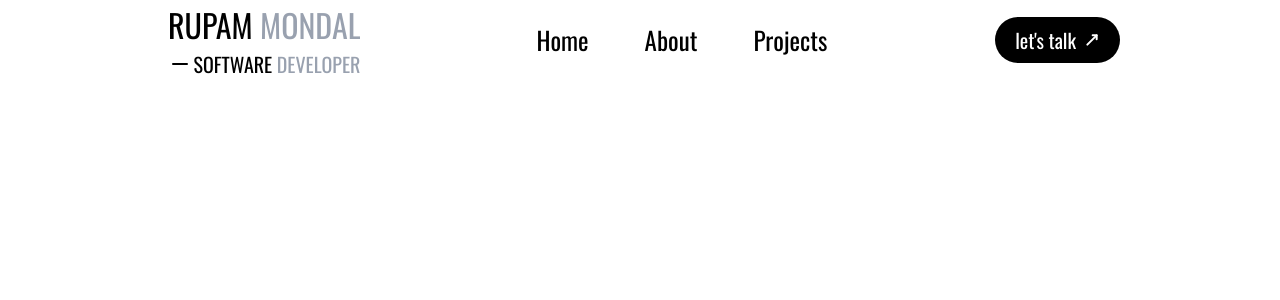
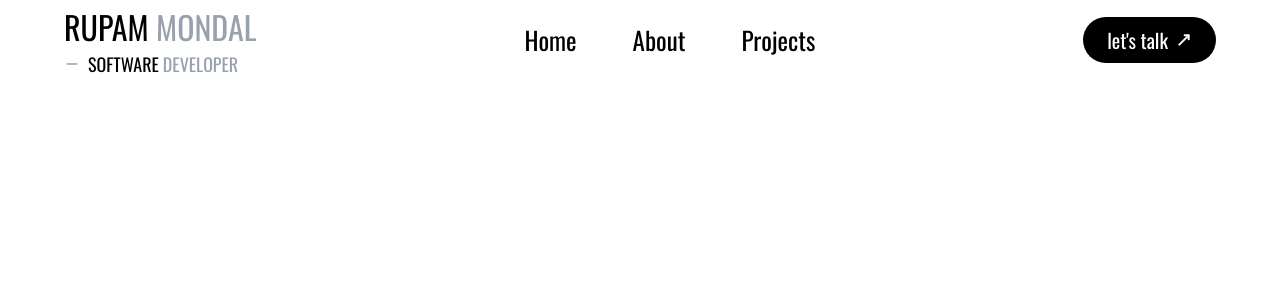
Before and after one commit to Rupam-Mondal/Rupam_portfolio, a Next.js app: page / in a window 1280 px wide. Shown: the top 300 px of the page. Built offline with nearby package versions, Linux system fonts and the light colour scheme.

Commit message:
CSS update

```diff
--- a/app/Components/Navbar.tsx
+++ b/app/Components/Navbar.tsx
@@ -1,40 +1,80 @@
+
+
 import { Oswald } from "next/font/google";
-import { ArrowBigUp, Minus, MoveUpRight } from "lucide-react";
+import { Minus, MoveUpRight } from "lucide-react";
+
 
 const oswald = Oswald({
   subsets: ["latin"],
   weight: ["200", "300", "400", "500", "600", "700"],
-    style: ["normal"],
   display: "swap",
-    variable: "--font-oswald",
-    preload: true,
-    adjustFontFallback: true,
 });
 
 export default function Navbar() {
   return (
     <>
-            <nav className="w-full h-20 px-40">
-                <div className="max-w-7xl mx-auto w-full h-full flex items-center justify-between">
-                    {/* Name */}
-                    <div className="flex flex-col justify-center items-center px-2">
-                        <div className={`${oswald.className} text-[32px] font-normal`}>RUPAM <span className="text-gray-400">MONDAL</span></div>
-                        <div className={`${oswald.className} w-full text-[20px] font-normal flex justify-between`}><div className="flex items-center"><Minus /></div><div>SOFTWARE <span className="text-gray-400">DEVELOPER</span></div></div>
+
+      <nav className="w-full h-20">
+
+
+        <div className="max-w-7xl mx-auto px-6 md:px-10 lg:px-16 h-full flex items-center justify-between">
+
+          {/*  (NAME SECTION) */}
+          <div className="flex flex-col justify-center">
+
+
+            <div className={`${oswald.className} text-[32px] font-normal`}>
+              RUPAM <span className="text-gray-400">MONDAL</span>
             </div>
 
-                    {/* Nav links */}
-                    <div className={`h-full flex items-center gap-10 text-[25px] font-normal ${oswald.className}`}>
-                        <div className="cursor-pointer p-2 rounded-md hover:bg-gray-100">Home</div>
-                        <div className="cursor-pointer p-2 rounded-md hover:bg-gray-100">About</div>
-                        <div className="cursor-pointer p-2 rounded-md hover:bg-gray-100">Projects</div>
+
+            <div className={`${oswald.className} flex items-center text-[18px] font-normal`}>
+
+
+              <Minus
+                size={16}
+                strokeWidth={2.5}
+                className="text-gray-400 mr-2"
+              />
+
+              SOFTWARE <span className="text-gray-400 ml-1">DEVELOPER</span>
+            </div>
           </div>
 
-                    {/* CTA */}
-                    <div className="">
-                        <button className={`px-5 py-2 bg-black text-white rounded-full text-[20px] font-normal flex justify-center items-center ${oswald.className} cursor-pointer gap-2`}><div>let's talk</div> <div className=""><MoveUpRight size={16} strokeWidth={3}/></div></button>
+
+          {/* (NAV LINKS)*/}
+          <div className={`h-full flex items-center gap-10 text-[25px] font-normal ${oswald.className}`}>
+
+            <div className="cursor-pointer p-2 rounded-md hover:bg-gray-100 transition duration-300">
+              Home
             </div>
+
+            <div className="cursor-pointer p-2 rounded-md hover:bg-gray-100 transition duration-300">
+              About
+            </div>
+
+            <div className="cursor-pointer p-2 rounded-md hover:bg-gray-100 transition duration-300">
+              Projects
+            </div>
+
+          </div>
+
+
+          {/*  RIGHT SIDE (CTA BUTTON)*/}
+          <div>
+            <button
+              className={`group px-6 py-2 bg-black text-white rounded-full text-[20px] font-normal flex items-center gap-2 ${oswald.className} cursor-pointer transition duration-300 hover:bg-gray-800`}
+            >
+              let's talk
+              <MoveUpRight
+                size={16}
+                strokeWidth={3}
+              />
+            </button>
+          </div>
+
         </div>
       </nav>
     </>
-    )
+  );
 }
```
Lines whose indentation alone changed are shown as unchanged.
